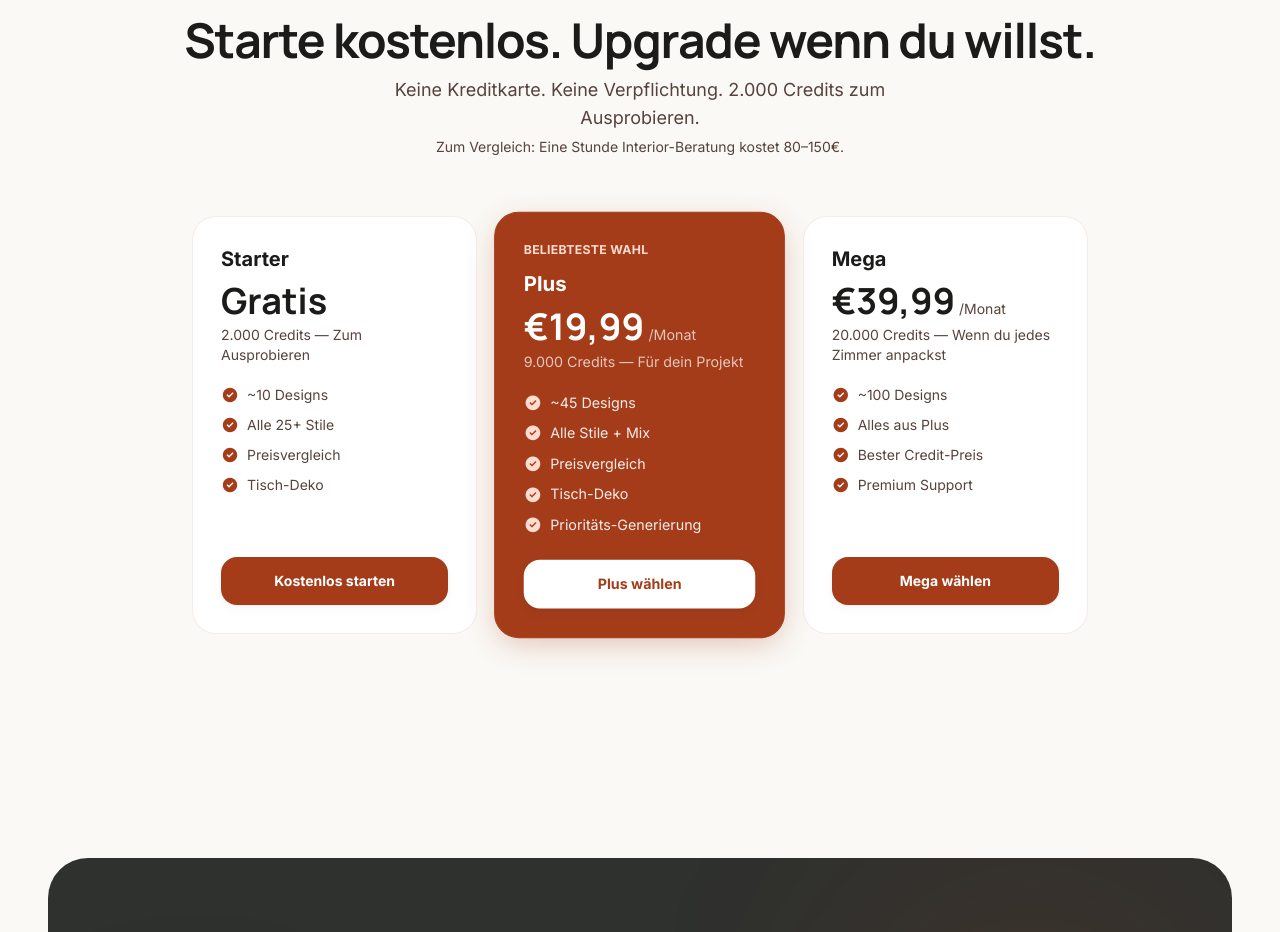
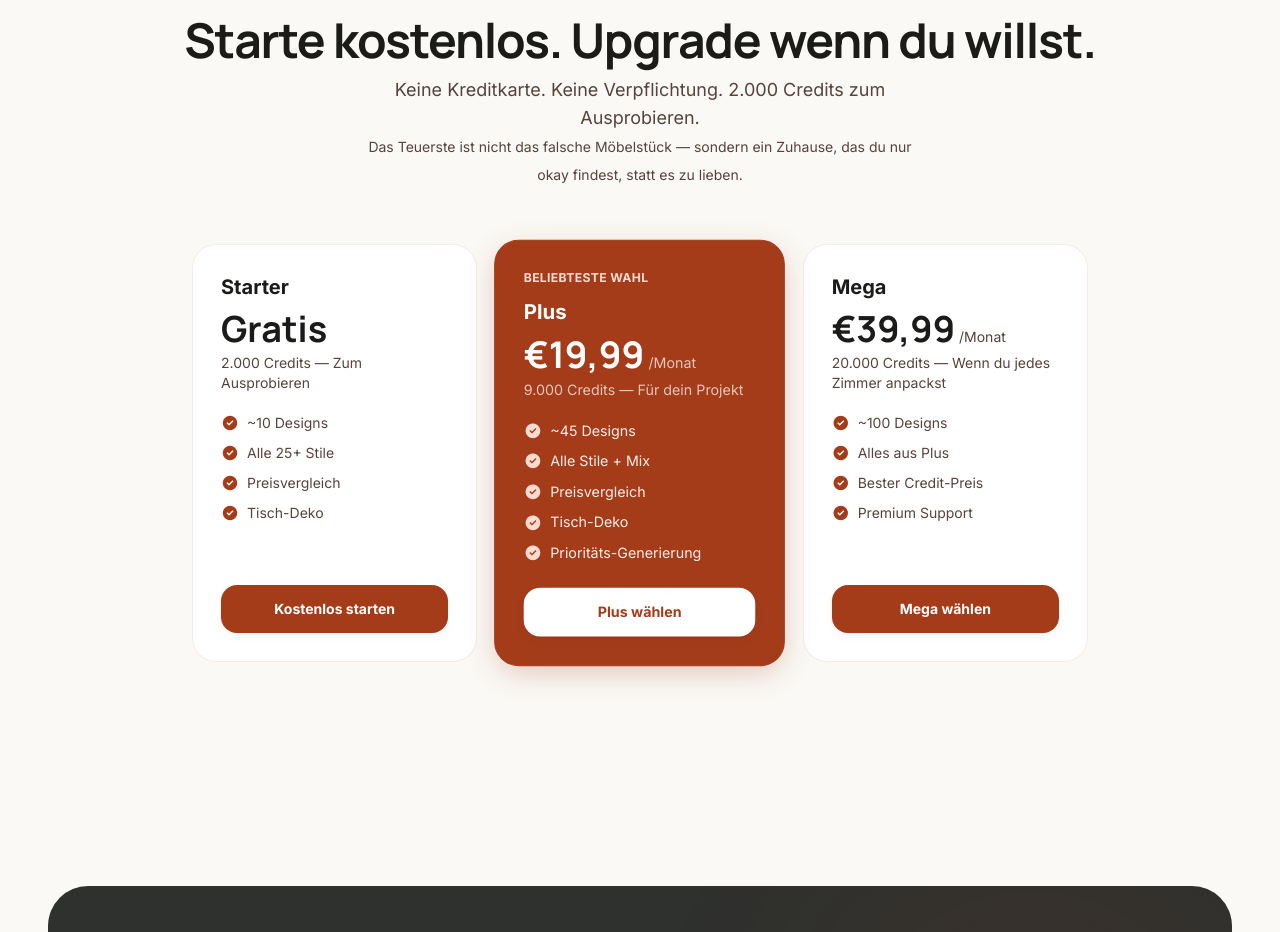
Before and after one commit to restriden/reroom-landing, a React (Vite) app: page / in a window 1280 px wide. Shown: the part 6960-7892 px from the top of the page. Built offline with nearby package versions, Linux system fonts and the light colour scheme.

Commit message:
Replace pricing comparison with emotional statement in pricing section
Co-Authored-By: Claude Opus 4.6 <noreply@anthropic.com>

```diff
--- a/src/App.tsx
+++ b/src/App.tsx
@@ -530,7 +530,7 @@ export default function App() {
             <p className="text-lg text-on-surface-variant mt-3 max-w-[50ch] mx-auto">
               Keine Kreditkarte. Keine Verpflichtung. 2.000 Credits zum Ausprobieren.
               <br />
-              <span className="text-sm">Zum Vergleich: Eine Stunde Interior-Beratung kostet 80–150€.</span>
+              <span className="text-sm">Das Teuerste ist nicht das falsche Möbelstück — sondern ein Zuhause, das du nur okay findest, statt es zu lieben.</span>
             </p>
           </div>
           <div id="pricing-cards" data-animate className={`grid grid-cols-1 md:grid-cols-3 gap-5 max-w-4xl mx-auto transition-all duration-700 delay-200 ${vis("pricing-cards") ? "opacity-100 translate-y-0" : "opacity-0 translate-y-8"}`}>
```
